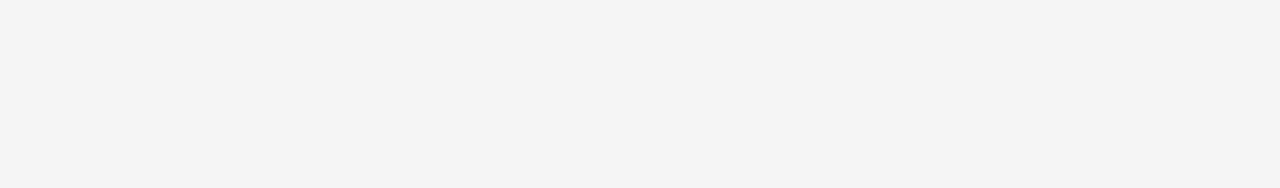
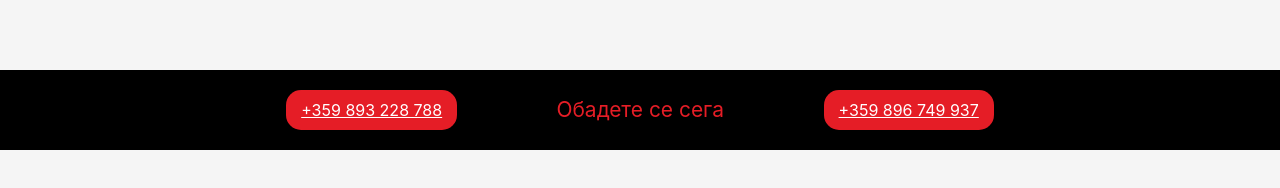
Before and after one commit to Evgeni67/QuickTyreFix, a React (Create React App) app: page / in a window 1280 px wide. Shown: the part 4040-4228 px from the top of the page. Before the commit the page ends 4110 px from the top, so only its background shows below. Built offline with nearby package versions, Linux system fonts and the light colour scheme.

Commit message:
contact info

```diff
--- /dev/null
+++ b/src/components/molecules/footer/Footer.jsx
@@ -0,0 +1,22 @@
+import styles from "./Footer.module.scss";
+
+const Footer = () => {
+  return (
+    <div className={styles.Footer}>
+      <div className={styles.ContactPhone}>
+        <a href="tel: +359893228788" style={{ color: "white" }}>
+          +359 893 228 788
+        </a>
+      </div>
+      <div className={styles.Text}>Обадете се сега</div>
+      <div className={styles.ContactPhone}>
+        {" "}
+        <a href="tel:+359896749937" style={{ color: "white" }}>
+          +359 896 749 937
+        </a>
+      </div>
+    </div>
+  );
+};
+
+export default Footer;
--- /dev/null
+++ b/src/components/molecules/footer/Footer.module.scss
@@ -0,0 +1,38 @@
+.Footer {
+  display: flex;
+  justify-content: center;
+  align-items: center;
+  gap: 100px;
+  width: 100%;
+  height: 80px;
+  background-color: black;
+  margin-bottom: 70px;
+}
+.ContactPhone {
+  display: flex;
+  justify-content: center;
+  align-items: center;
+  color: white;
+  background-color: #e51d26;
+  padding-left: 15px;
+  padding-right: 15px;
+  border-radius: 15px;
+  height: 50%;
+}
+
+.Text {
+  font-size: 1.3rem;
+  color: #e51d26;
+  animation: growShrink 2s infinite alternate; // Adjust duration as needed
+}
+@keyframes growShrink {
+  0% {
+    transform: scale(1);
+  }
+  50% {
+    transform: scale(1.1); // Grow halfway through the animation
+  }
+  100% {
+    transform: scale(1);
+  }
+}
--- a/src/components/organisms/DesktopLayout/DesktopLayout.js
+++ b/src/components/organisms/DesktopLayout/DesktopLayout.js
@@ -7,6 +7,7 @@ import Reviews from "../Reviews/Reviews";
 
 import styles from "./DesktopLayout.module.scss";
 import PriceList from "../../molecules/priceList/PriceList";
+import Footer from "../../molecules/footer/Footer";
 
 const DesktopLayout = () => {
   const targetElementServicesRef = useRef(null);
@@ -41,6 +42,7 @@ const DesktopLayout = () => {
       <Services targetElementRef={targetElementServicesRef} />
       <PriceList targetElementRef={targetElementPricesRef} />
       <Reviews targetElementRef={targetElementReviewsRef} />
+      <Footer />
     </div>
   );
 };
--- a/src/componentsMobile/MobileLayout/MobileLayout.js
+++ b/src/componentsMobile/MobileLayout/MobileLayout.js
@@ -7,6 +7,7 @@ import Services from "../services/Services";
 
 import styles from "./MobileLayout.module.scss";
 import Reviews from "../Reviews/Reviews";
+import Footer from "../footer/Footer";
 
 const MobileLayout = () => {
   const targetElementServicesRef = useRef(null);
@@ -40,6 +41,7 @@ const MobileLayout = () => {
       <Services targetElementRef={targetElementServicesRef} />
       <PriceList targetElementRef={targetElementPricesRef} />
       <Reviews targetElementRef={targetElementReviewsRef} />
+      <Footer />
     </div>
   );
 };
--- /dev/null
+++ b/src/componentsMobile/footer/Footer.jsx
@@ -0,0 +1,22 @@
+import styles from "./Footer.module.scss";
+
+const Footer = () => {
+  return (
+    <div className={styles.Footer}>
+      <div className={styles.ContactPhone}>
+        <a href="tel: +359893228788" style={{ color: "white" }}>
+          +359 893 228 788
+        </a>
+      </div>
+      <div className={styles.Text}>Обадете се сега</div>
+      <div className={styles.ContactPhone}>
+        {" "}
+        <a href="tel:+359896749937" style={{ color: "white" }}>
+          +359 896 749 937
+        </a>
+      </div>
+    </div>
+  );
+};
+
+export default Footer;
--- /dev/null
+++ b/src/componentsMobile/footer/Footer.module.scss
@@ -0,0 +1,38 @@
+.Footer {
+  display: flex;
+  justify-content: center;
+  align-items: center;
+  width: 100%;gap: 20px;
+  height: 80px;
+  background-color: black;
+  margin-bottom: 70px;
+}
+.ContactPhone {
+  display: flex;
+  justify-content: center;
+  align-items: center;
+  color: white;
+  background-color: #e51d26;
+  padding-left: 5px;
+  padding-right: 5px;
+  border-radius: 15px;
+  height: 40%;
+  font-size: 0.8rem;
+}
+
+.Text {
+  font-size: 1rem;
+  color: #e51d26;
+  animation: growShrink 2s infinite alternate; // Adjust duration as needed
+}
+@keyframes growShrink {
+  0% {
+    transform: scale(1);
+  }
+  50% {
+    transform: scale(1.1); // Grow halfway through the animation
+  }
+  100% {
+    transform: scale(1);
+  }
+}
```
